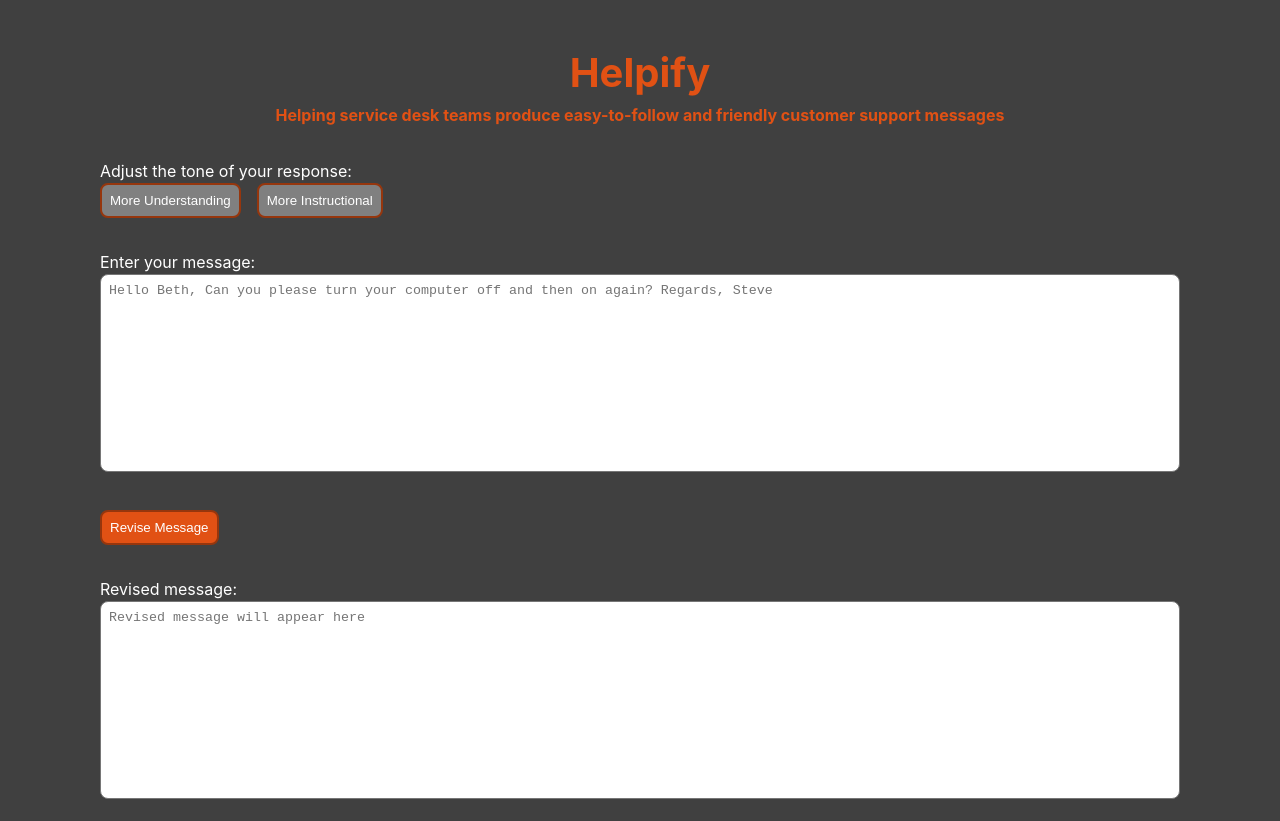
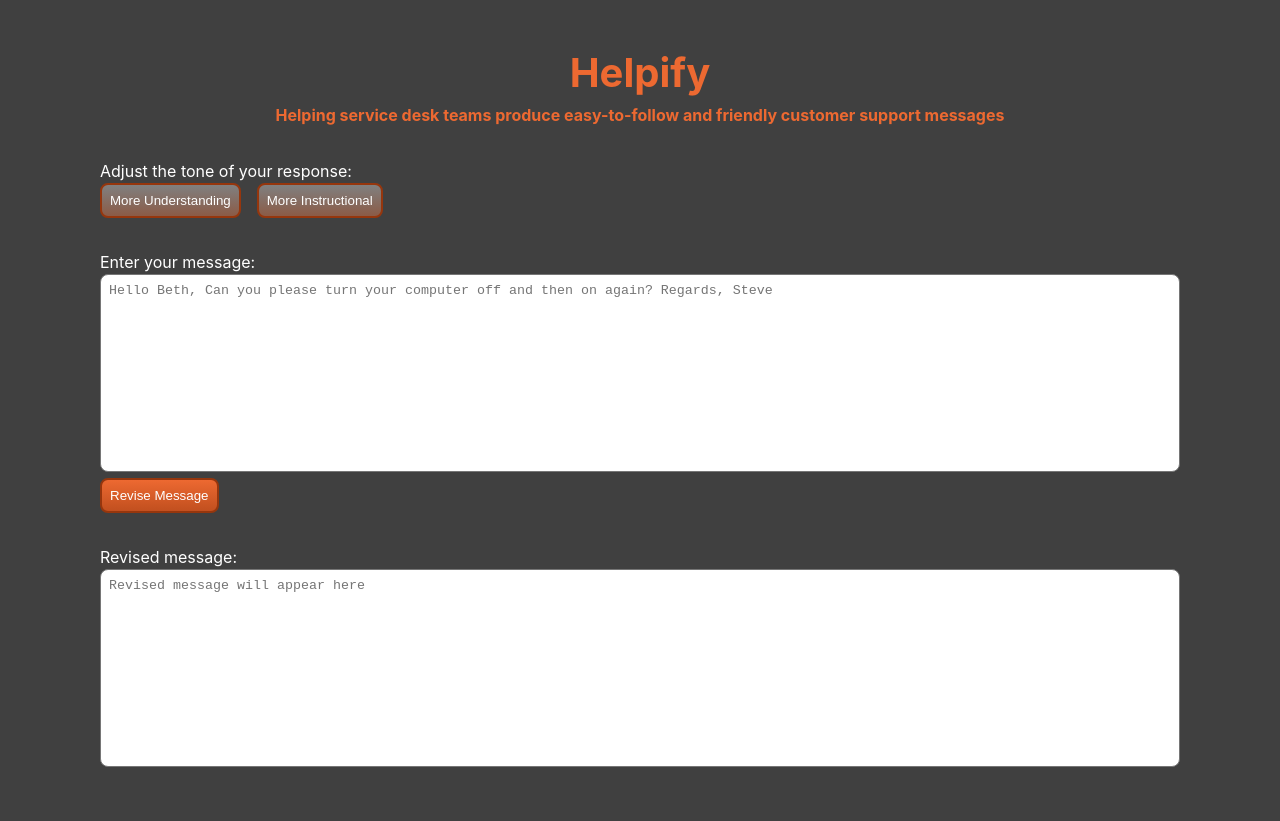
Before and after one commit to jaythomason-projects/helpify, a React (Create React App) app: page / in a window 1280 px wide. After the commit the page ends 800 px from the top, so only its background shows below. Built offline with nearby package versions, Linux system fonts and the light colour scheme; no server answers.

Commit message:
refactor: button style changes

```diff
--- a/src/components/header/header.css
+++ b/src/components/header/header.css
@@ -1,5 +1,5 @@
 header {
-  color: var(--color-primary);
+  color: var(--color-primary-light);
   font-weight: bold;
   text-align: center;
 }
--- a/src/components/main/form/form.js
+++ b/src/components/main/form/form.js
@@ -47,7 +47,7 @@ function Form() {
       </section>
 
       <section className='message-section'>
-        <div className='original-message space-above space-below'>
+        <div className='original-message space-above'>
           <label htmlFor="original-message" className="message-label">Enter your message:</label>
           <textarea
             id='original-message'
--- a/src/components/main/main.css
+++ b/src/components/main/main.css
@@ -14,7 +14,7 @@
 }
 
 .instruction-tabs .selected {
-  background-color: var(--color-primary);
+  background-color: var(--color-primary-light);
 }
 
 .message-section textarea {
--- a/src/index.css
+++ b/src/index.css
@@ -26,7 +26,10 @@ code {
   --base-spacing: 1rem;
   --color-primary: hsl(18, 84%, 48%);
   --color-primary-dark: hsl(18, 84%, 32%);
-  --color-primary-light :hsl(18, 84%, 64%);
+  --color-primary-light :hsl(18, 84%, 56%);
+  --gradient-primary: 18, 84%, 48%;
+  --gradient-primary-dark: 18, 84%, 32%;
+  --gradient-primary-light: 18, 84%, 56%;
 }
 
 /*--------------------------------------------------*/
@@ -40,13 +43,23 @@ body {
 }
 
 button {
-  background-color: var(--color-primary);
+  background-color: var(--color-primary-light);
+  background-image: linear-gradient(to bottom, hsla(var(--gradient-primary-dark), 0), hsla(var(--gradient-primary-dark), .5));
   border-color: var(--color-primary-dark);
   border-radius: .5rem;
   border-style: solid;
   color: white;
   cursor: pointer;
   padding: .5rem;
+  transition: 0.1s;
+}
+
+button:hover {
+  border-color: var(--color-primary-light);
+}
+
+button:active {
+  background-color: var(--color-primary-dark);
 }
 
 /*--------------------------------------------------*/
```
